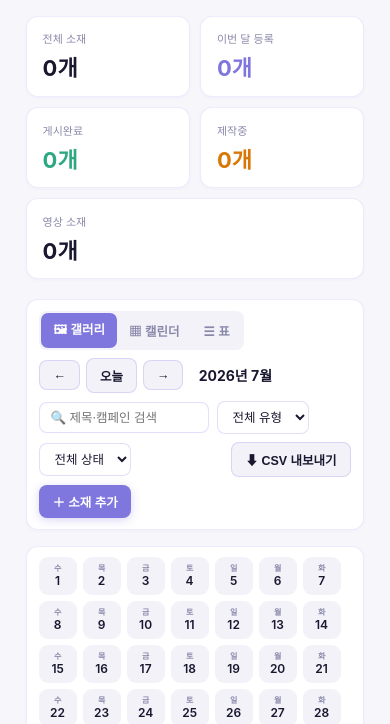
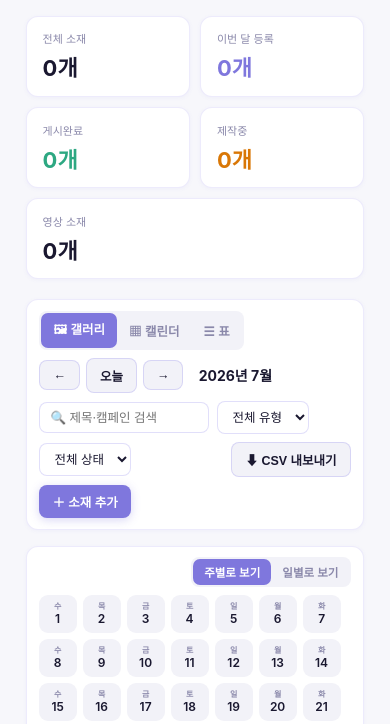
Before and after one commit to ken980217/ozkiz-ad-creative-calendar, a plain HTML site: page index.html in a window 390 px wide. Shown: the part 118-842 px from the top of the page. Drawn offline with Linux system fonts and the light colour scheme; a web font is replaced by a local one.

Commit message:
Add weekly/daily gallery view toggle

```diff
--- a/index.html
+++ b/index.html
@@ -129,6 +129,8 @@ tr.row:hover{background:var(--surface2);cursor:pointer;}
 
 /* gallery */
 .datestrip{background:var(--surface);border:1px solid var(--border);border-radius:12px;padding:10px 12px;margin-bottom:14px;box-shadow:0 1px 4px rgba(107,95,228,.06);}
+.ds-toprow{display:flex;justify-content:flex-end;margin-bottom:8px;}
+.seg.small button{padding:5px 11px;font-size:11.5px;}
 .ds-row{display:flex;flex-wrap:wrap;gap:6px;}
 .ds-chip{display:flex;flex-direction:column;align-items:center;justify-content:center;gap:1px;width:38px;height:38px;border-radius:9px;background:var(--surface2);cursor:pointer;font-size:12px;font-weight:600;color:var(--text);flex-shrink:0;position:relative;}
 .ds-chip:hover{background:var(--accent-light);}
@@ -201,6 +203,12 @@ tr.row:hover{background:var(--surface2);cursor:pointer;}
 
   <div id="galView">
     <div class="datestrip">
+      <div class="ds-toprow">
+        <div class="seg small">
+          <button id="modeWeekBtn" class="active">주별로 보기</button>
+          <button id="modeDayBtn">일별로 보기</button>
+        </div>
+      </div>
       <div class="ds-row" id="dsRow"></div>
     </div>
     <div id="galMain"></div>
@@ -297,6 +305,7 @@ let items = [];
 let view = 'gallery'; // 'gallery' | 'cal' | 'tbl'
 let curYear, curMonth; // 0-indexed month
 let gallerySelectedDate = null;
+let dateGroupMode = 'week'; // 'week' | 'day'
 let editingId = null;
 let pendingBlob = null, pendingThumb = null, pendingMediaType = null, pendingFileName = null, mediaRemoved = false;
 let pendingFocusX = 50, pendingFocusY = 50;
@@ -445,29 +454,65 @@ function prevYM(){ const m = curMonth===0?11:curMonth-1; const y=curMonth===0?cu
 function nextYM(){ const m = curMonth===11?0:curMonth+1; const y=curMonth===11?curYear+1:curYear; return y+'-'+String(m+1).padStart(2,'0'); }
 
 /* ---------- Gallery view ---------- */
+function weekRangeOf(dateStr){
+  const d = new Date(dateStr+'T00:00:00');
+  const dow = d.getDay();
+  const start = new Date(d); start.setDate(d.getDate()-dow);
+  const end = new Date(start); end.setDate(start.getDate()+6);
+  return {start, end};
+}
+function toISODate(d){ return d.getFullYear()+'-'+String(d.getMonth()+1).padStart(2,'0')+'-'+String(d.getDate()).padStart(2,'0'); }
+function weekKeyOf(dateStr){ return toISODate(weekRangeOf(dateStr).start); }
+function weekLabelOf(dateStr){
+  const {start,end} = weekRangeOf(dateStr);
+  const fmt = (d)=> `${d.getMonth()+1}.${String(d.getDate()).padStart(2,'0')}`;
+  return `${fmt(start)} ~ ${fmt(end)}`;
+}
+
 function renderGallery(){
   document.getElementById('monthLabel').textContent = `${curYear}년 ${curMonth+1}월`;
   document.getElementById('dsRow').innerHTML = buildDateStripHtml();
   bindDateStripEvents();
+  document.getElementById('modeWeekBtn').classList.toggle('active', dateGroupMode==='week');
+  document.getElementById('modeDayBtn').classList.toggle('active', dateGroupMode==='day');
 
   const main = document.getElementById('galMain');
   const fitems = filteredItems();
 
   if(gallerySelectedDate){
-    const dayItems = fitems.filter(it=>it.date===gallerySelectedDate).sort(itemSortCompare);
-    let html = `<div class="gallery-hdr"><div class="t">📅 ${gallerySelectedDate} · ${dayItems.length}개</div><a class="clear" id="galClear">✕ 전체 보기</a></div>`;
-    html += dayItems.length
-      ? `<div class="gallery-grid">${dayItems.map(gitemHtml).join('')}</div>`
-      : `<div class="empty"><div class="ic">📭</div>이 날짜에 등록된 소재가 없어요</div>`;
+    let rangeItems, label;
+    if(dateGroupMode==='week'){
+      const {start,end} = weekRangeOf(gallerySelectedDate);
+      const startISO = toISODate(start), endISO = toISODate(end);
+      rangeItems = fitems.filter(it=> it.date >= startISO && it.date <= endISO).sort(itemSortCompare);
+      label = `🗓 ${weekLabelOf(gallerySelectedDate)} · ${rangeItems.length}개`;
+    } else {
+      rangeItems = fitems.filter(it=>it.date===gallerySelectedDate).sort(itemSortCompare);
+      label = `📅 ${gallerySelectedDate} · ${rangeItems.length}개`;
+    }
+    let html = `<div class="gallery-hdr"><div class="t">${label}</div><a class="clear" id="galClear">✕ 전체 보기</a></div>`;
+    html += rangeItems.length
+      ? `<div class="gallery-grid">${rangeItems.map(gitemHtml).join('')}</div>`
+      : `<div class="empty"><div class="ic">📭</div>이 기간에 등록된 소재가 없어요</div>`;
     main.innerHTML = html;
     document.getElementById('galClear').addEventListener('click', ()=>{ gallerySelectedDate=null; renderGallery(); });
   } else if(fitems.length===0){
     main.innerHTML = `<div class="empty"><div class="ic">🖼️</div>등록된 소재가 없어요<br>우측 상단 <b>+ 소재 추가</b>로 시작하거나 위 날짜에서 선택하세요</div>`;
+  } else if(dateGroupMode==='week'){
+    const byWeek = {};
+    fitems.forEach(it=>{ const k = weekKeyOf(it.date); (byWeek[k]=byWeek[k]||[]).push(it); });
+    const weeks = Object.keys(byWeek).sort((a,b)=> b.localeCompare(a));
+    let html = `<div class="gallery-hdr"><div class="t">전체 모아보기(주별) · ${fitems.length}개</div></div>`;
+    weeks.forEach(k=>{
+      const wItems = byWeek[k].slice().sort(itemSortCompare);
+      html += `<div class="gallery-daygroup"><div class="dh">${weekLabelOf(k)}</div><div class="gallery-grid">${wItems.map(gitemHtml).join('')}</div></div>`;
+    });
+    main.innerHTML = html;
   } else {
     const byDate = {};
     fitems.forEach(it=> (byDate[it.date] = byDate[it.date]||[]).push(it));
     const dates = Object.keys(byDate).sort((a,b)=> b.localeCompare(a));
-    let html = `<div class="gallery-hdr"><div class="t">전체 모아보기 · ${fitems.length}개</div></div>`;
+    let html = `<div class="gallery-hdr"><div class="t">전체 모아보기(일별) · ${fitems.length}개</div></div>`;
     dates.forEach(d=>{
       const dayItems = byDate[d].slice().sort(itemSortCompare);
       html += `<div class="gallery-daygroup"><div class="dh">${d}</div><div class="gallery-grid">${dayItems.map(gitemHtml).join('')}</div></div>`;
@@ -535,12 +580,19 @@ function buildDateStripHtml(){
 
   const wk = ['일','월','화','수','목','금','토'];
   const tstr = todayStr();
+  let selStartISO=null, selEndISO=null;
+  if(gallerySelectedDate && dateGroupMode==='week'){
+    const {start,end} = weekRangeOf(gallerySelectedDate);
+    selStartISO = toISODate(start); selEndISO = toISODate(end);
+  }
   let html = '';
   for(let d=1; d<=daysInMonth; d++){
     const dateStr = curYM()+'-'+String(d).padStart(2,'0');
     const wd = wk[new Date(curYear, curMonth, d).getDay()];
     const isToday = dateStr===tstr;
-    const isSel = dateStr===gallerySelectedDate;
+    const isSel = dateGroupMode==='week'
+      ? (selStartISO!==null && dateStr>=selStartISO && dateStr<=selEndISO)
+      : dateStr===gallerySelectedDate;
     const cnt = countByDate[dateStr]||0;
     html += `<div class="ds-chip ${isToday?'today':''} ${isSel?'selected':''}" data-date="${dateStr}" title="${dateStr}">
       <span class="wd">${wd}</span><span>${d}</span>${cnt?'<div class="dsdot"></div>':''}
@@ -864,6 +916,8 @@ function bindEvents(){
   document.getElementById('lbClose').addEventListener('click', closeLightbox);
   document.getElementById('lightbox').addEventListener('click', (e)=>{ if(e.target.id==='lightbox') closeLightbox(); });
   document.getElementById('lbEditBtn').addEventListener('click', ()=>{ const id = lightboxId; closeLightbox(); openModal(id); });
+  document.getElementById('modeWeekBtn').addEventListener('click', ()=>{ dateGroupMode='week'; renderGallery(); });
+  document.getElementById('modeDayBtn').addEventListener('click', ()=>{ dateGroupMode='day'; renderGallery(); });
   document.getElementById('exportBtn').addEventListener('click', exportCSV);
   document.getElementById('searchInput').addEventListener('input', render);
   document.getElementById('filterType').addEventListener('change', render);
```
